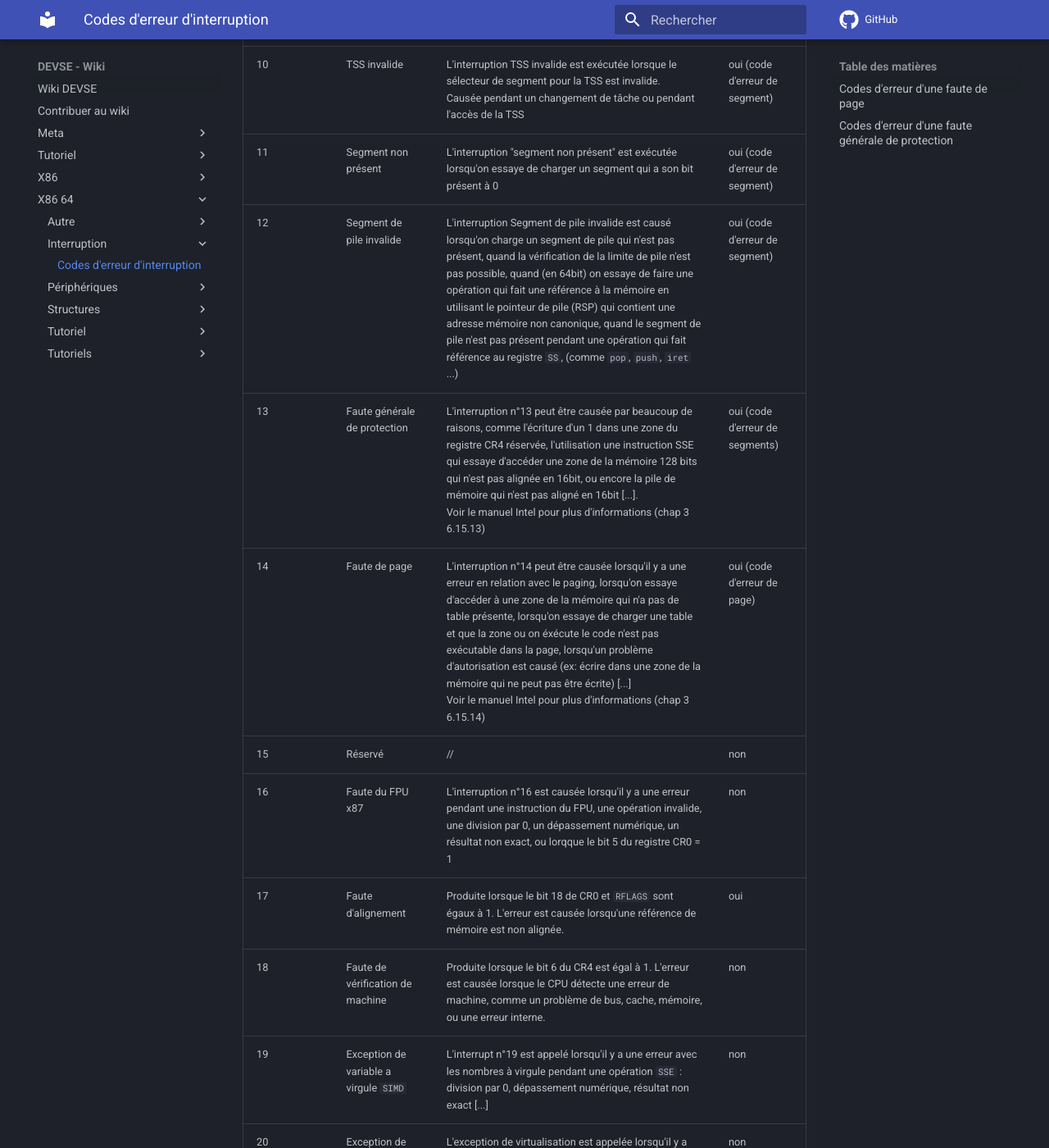
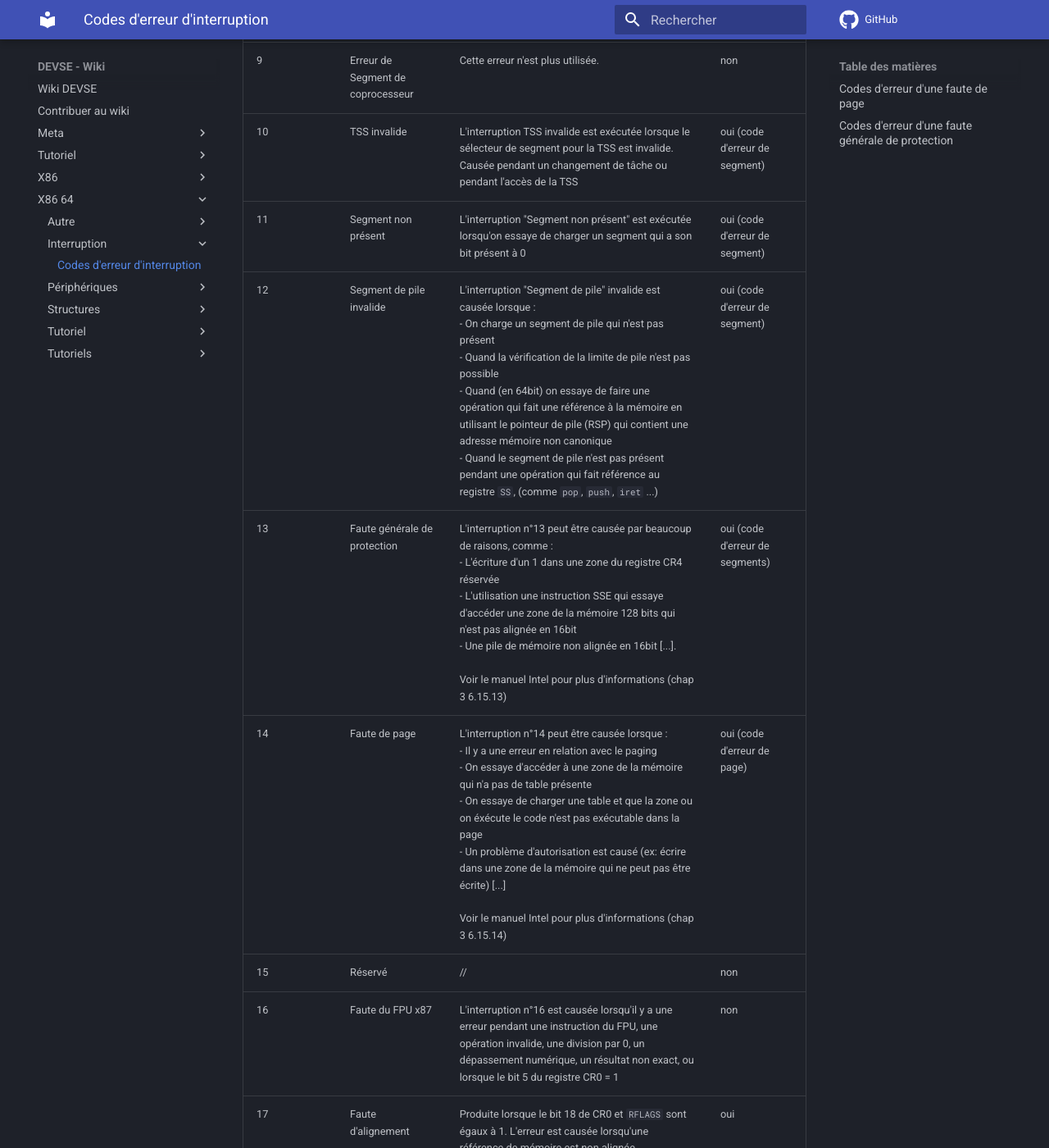
Before and after one commit to devse-org/wiki, an MkDocs documentation site: the page built from docs/x86_64/interruption/CODE_DERREUR.md, in a window 1280 px wide and 1400 px high, scrolled down 1142 px. Shown: the whole window at 82% size. Built offline with MkDocs 1.6.1 and Material for MkDocs 9.7.7, drawn with Linux system fonts in a browser that asks for light colours; comment, search, counter and statistics services are not loaded; some of the changed text lies outside the part shown.

Commit message:
autre : mise en page

```diff
--- a/docs/x86_64/interruption/CODE_DERREUR.md
+++ b/docs/x86_64/interruption/CODE_DERREUR.md
@@ -11,22 +11,22 @@ Cependant, d'autres ne peuvent pas l'être.
 | 1                         	| Debug                                      	| Cette erreur __intentionnelle__ est généralement utilisée pour déboguer                                                                                                                                                                                                                                                                                                                                                                                                                                              	| non                                    	|
 | 2                         	| Interruption NMI                           	| L'interruption NMI est une interruption causée par des éléments externes comme la RAM                                                                                                                                                                                                                                                                                                                                                                                                                          	| non                                    	|
 | 3                         	| Breakpoint                                 	| Cette erreur __intentionnelle__ est généralement utilisée pour le débogage                                                                                                                                                                                                                                                                                                                                                                                                                                                    	| non                                    	|
-| 4                         	| Dépassement                                	| L'interruption 4 est causée lorsque l'instruction `INTO` est éxécuté alors que le bit 11 de RFLAGS est mis à 1. Note : l'erreur n'est pas possible en 64 bits car l'instruction `INTO` n'est pas disponible en mode `long`.                                                                                                                                                                                                                                                                                 	| non                                    	|
-| 5                         	| Dépassement de table                    	| L'interruption 5 est causée lorsque l'instruction `BOUND` est exécutée quand opérateur 1 n'est pas dans la taille de table définie dans l'opérateur 2. Note : l'erreur n'est pas possible en 64 bits car l'instruction `BOUND` n'est pas disponible en mode `long`.                                                                                                                                                                                                                                       	| non                                    	|
-| 6                         	| Instruction non valide                 	| L'interruption 6 est causée lorsqu'on essaye d'accéder à un registre non existant, essaye d'exécuter une instruction non disponible ou quand UD est exécuté                                                                                                                                                                                                                                                                                                                                    	| non                                    	|
+| 4                         	| Dépassement                                	| L'interruption 4 est causée lorsque l'instruction `INTO` est éxécuté alors que le bit 11 de RFLAGS est mis à 1.<br>Note : l'erreur n'est pas possible en 64 bits car l'instruction `INTO` n'est pas disponible en mode `long`.                                                                                                                                                                                                                                                                                 	| non                                    	|
+| 5                         	| Dépassement de table                    	| L'interruption 5 est causée lorsque l'instruction `BOUND` est exécutée quand opérateur 1 n'est pas dans la taille de table définie dans l'opérateur 2.<br>Note : l'erreur n'est pas possible en 64 bits car l'instruction `BOUND` n'est pas disponible en mode `long`.                                                                                                                                                                                                                                       	| non                                    	|
+| 6                         	| Instruction non valide                 	| L'interruption 6 est causée lorsque :<br>- On essaye d'accéder à un registre non existant<br>- On essaye d'exécuter une instruction non disponible<br>- Quand UD est exécuté                                                                                                                                                                                                                                                                                                                                    	| non                                    	|
 | 7                         	| Appareil non disponible                	| L'interruption 7 est appelée lorsqu'on essaye d'initialiser le FPU alors qu'il n'existe pas                                                                                                                                                                                                                                                                                                                                                                                                                       	| non                                    	|
 | 8                         	| Faute Double                               	| La faute double est appelée lorsqu'il y a une erreur pendant que l'interruption d'erreur est appelée (une erreur dans une erreur)                                                                                                                                                                                                                                                                                                                                                                              	| oui                                    	|
 | 9                         	| Erreur de Segment de coprocesseur  	| Cette erreur n'est plus utilisée.                                                                                                                                                                                                                                                                                                                                                                                                                                                                                    	| non                                    	|
 | 10                        	| TSS invalide                               	| L'interruption TSS invalide est exécutée lorsque le sélecteur de segment pour la TSS est invalide.<br>Causée pendant un changement de tâche ou pendant l'accès de la TSS                                                                                                                                                                                                                                                                                                                                          	| oui (code d'erreur de segment) 	|
-| 11                        	| Segment non présent                    	| L'interruption "segment non présent" est exécutée lorsqu'on essaye de charger un segment qui a son bit présent à 0                                                                                                                                                                                                                                                                                                                                                                                                  	| oui (code d'erreur de segment) 	|
-| 12                        	| Segment de pile invalide                	| L'interruption Segment de pile invalide est causé lorsqu'on charge un segment de pile qui n'est pas présent, quand la vérification de la limite de pile n'est pas possible, quand (en 64bit) on essaye de faire une opération qui fait une référence à la mémoire en utilisant le pointeur de pile (RSP) qui contient une adresse mémoire non canonique, quand le segment de pile n'est pas présent pendant une opération qui fait référence au registre `SS`, (comme `pop`, `push`, `iret` ...) 	| oui (code d'erreur de segment) 	|
-| 13                        	| Faute générale de protection           	| L'interruption n°13 peut être causée par beaucoup de raisons, comme l'écriture d'un 1 dans une zone du registre CR4 réservée, l'utilisation une instruction SSE qui essaye d'accéder une zone de la mémoire 128 bits qui n'est pas alignée en 16bit, ou encore la pile de mémoire qui n'est pas aligné en 16bit \[...].<br>Voir le manuel Intel pour plus d'informations (chap 3 6.15.13)                                                                                                                                         	| oui (code d'erreur de segments) 	|
-| 14                        	| Faute de page                              	| L'interruption n°14 peut être causée lorsqu'il y a une erreur en relation avec le paging, lorsqu'on essaye d'accéder à une zone de la mémoire qui n'a pas de table présente, lorsqu'on essaye de charger une table et que la zone ou on éxécute le code n'est pas exécutable dans la page, lorsqu'un problème d'autorisation est causé (ex: écrire dans une zone de la mémoire qui ne peut pas être écrite) \[...]<br>Voir le manuel Intel pour plus d'informations (chap 3 6.15.14)     	| oui (code d'erreur de page)     	|
+| 11                        	| Segment non présent                    	| L'interruption "Segment non présent" est exécutée lorsqu'on essaye de charger un segment qui a son bit présent à 0                                                                                                                                                                                                                                                                                                                                                                                                  	| oui (code d'erreur de segment) 	|
+| 12                        	| Segment de pile invalide                	| L'interruption "Segment de pile" invalide est causée lorsque :<br>- On charge un segment de pile qui n'est pas présent<br>- Quand la vérification de la limite de pile n'est pas possible<br>- Quand (en 64bit) on essaye de faire une opération qui fait une référence à la mémoire en utilisant le pointeur de pile (RSP) qui contient une adresse mémoire non canonique<br>- Quand le segment de pile n'est pas présent pendant une opération qui fait référence au registre `SS`, (comme `pop`, `push`, `iret` ...) 	| oui (code d'erreur de segment) 	|
+| 13                        	| Faute générale de protection           	| L'interruption n°13 peut être causée par beaucoup de raisons, comme :<br>- L'écriture d'un 1 dans une zone du registre CR4 réservée<br>- L'utilisation une instruction SSE qui essaye d'accéder une zone de la mémoire 128 bits qui n'est pas alignée en 16bit<br>- Une pile de mémoire non alignée en 16bit \[...].<br><br>Voir le manuel Intel pour plus d'informations (chap 3 6.15.13)                                                                                                                                         	| oui (code d'erreur de segments) 	|
+| 14                        	| Faute de page                              	| L'interruption n°14 peut être causée lorsque :<br>- Il y a une erreur en relation avec le paging<br>- On essaye d'accéder à une zone de la mémoire qui n'a pas de table présente<br>- On essaye de charger une table et que la zone ou on éxécute le code n'est pas exécutable dans la page<br>- Un problème d'autorisation est causé (ex: écrire dans une zone de la mémoire qui ne peut pas être écrite) \[...]<br><br>Voir le manuel Intel pour plus d'informations (chap 3 6.15.14)     	| oui (code d'erreur de page)     	|
 | 15                        	| Réservé                                    	| //                                                                                                                                                                                                                                                                                                                                                                                                                                                                                                                 	| non                                    	|
-| 16                        	| Faute du FPU x87                           	| L'interruption n°16 est causée lorsqu'il y a une erreur pendant une instruction du FPU, une opération invalide, une division par 0, un dépassement numérique, un résultat non exact, ou lorqque le bit 5 du registre CR0 = 1                                                                                                             	| non                                    	|
+| 16                        	| Faute du FPU x87                           	| L'interruption n°16 est causée lorsqu'il y a une erreur pendant une instruction du FPU, une opération invalide, une division par 0, un dépassement numérique, un résultat non exact, ou lorsque le bit 5 du registre CR0 = 1                                                                                                             	| non                                    	|
 | 17                        	| Faute d'alignement                      	| Produite lorsque le bit 18 de CR0 et `RFLAGS` sont égaux à 1. L'erreur est causée lorsqu'une référence de mémoire est non alignée.                                                                                                                                                                                                                                                                                                                                             	| oui                                    	|
 | 18                        	| Faute de vérification de machine     	| Produite lorsque le bit 6 du CR4 est égal à 1. L'erreur est causée lorsque le CPU détecte une erreur de machine, comme un problème de bus, cache, mémoire, ou une erreur interne.                                                                                                                                                                                                                                                                       	| non                                    	|
-| 19                        	| Exception de variable a virgule `SIMD` 	| L'interrupt n°19 est appelé lorsqu'il y a une erreur avec les nombres à virgule pendant une opération `SSE` : division par 0, dépassement numérique, résultat non exact \[...]                                                                                                                                                                                                                                                                                                         	| non                                    	|
+| 19                        	| Exception de variable a virgule `SIMD` 	| L'interruption n°19 est appelé lorsqu'il y a une erreur avec les nombres à virgule pendant une opération `SSE` : division par 0, dépassement numérique, résultat non exact \[...]                                                                                                                                                                                                                                                                                                         	| non                                    	|
 | 20                        	| Exception de virtualisation             	| L'exception de virtualisation est appelée lorsqu'il y a une violation de droits avec une instruction `EPT`                                                                                                                                                                                                                                                                                                                                                                                                           	| non                                    	|
 | 21 à 31                   	| réservé                                    	| //                                                                                                                                                                                                                                                                                                                                                                                                                                                                                                                 	| non                                    	|
 | ///                       	| Faute triple                               	| L'exception faute triple est exécutée lorsqu'il y a une erreur pendant l'interruption de faute double (une erreur dans une erreur dans une erreur). L'interruption faute triple cause un redémarrage de la machine.                                                                                                                                                                                                                                                                                           	| non                                    	|
```
